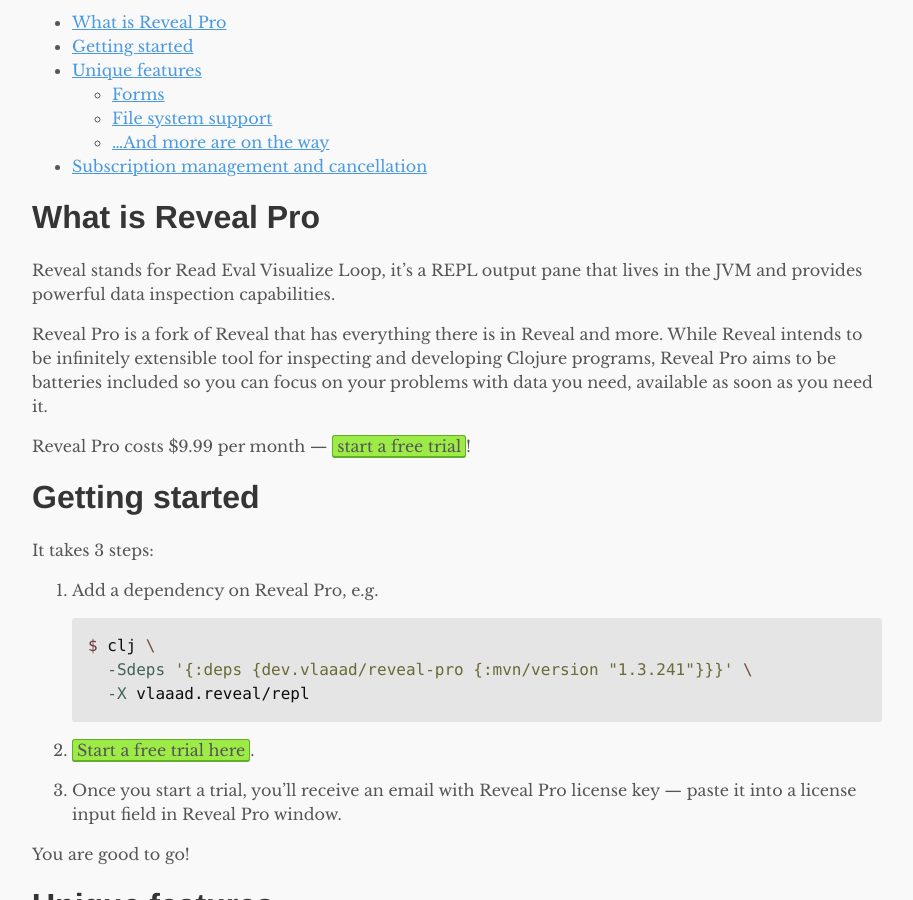
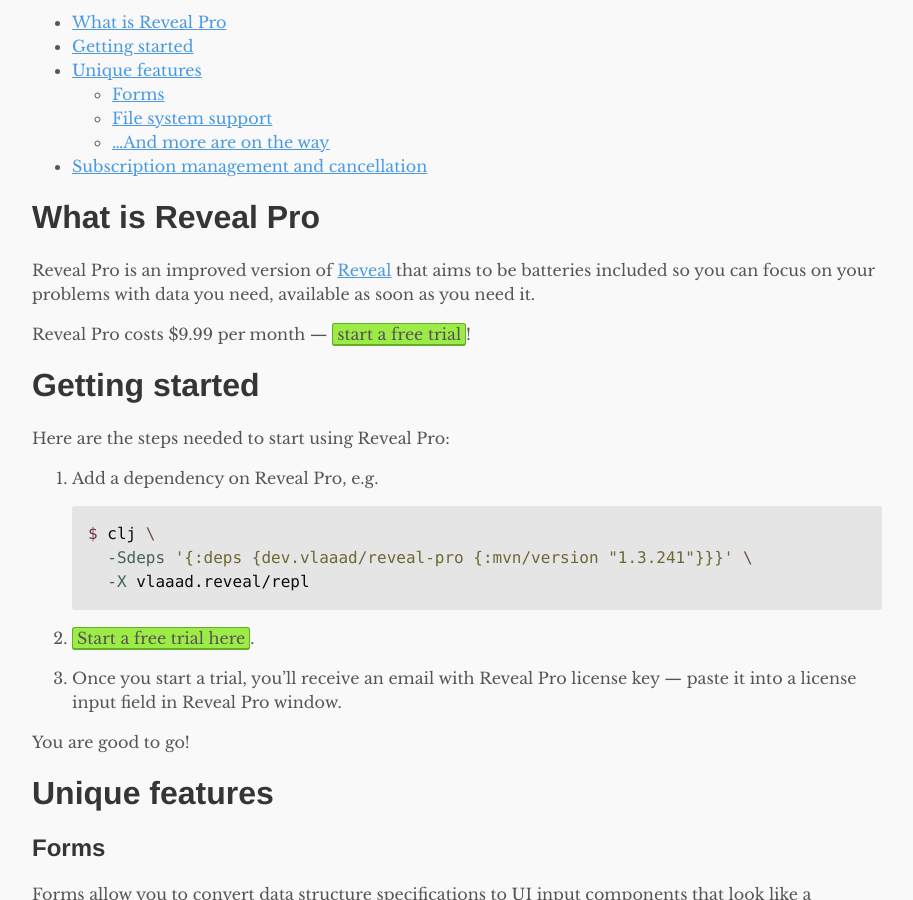
Before and after one commit to vlaaad/vlaaad.github.io, a Jekyll site: the page built from reveal-pro.md, in a window 1280 px wide and 900 px high, scrolled down 396 px. Shown: the whole window, without its empty margins (183-1096 px from the left). Built offline with Jekyll 4.4.1, drawn with Linux system fonts in a browser that asks for light colours.

Commit message:
minor changes

```diff
--- a/reveal-pro.md
+++ b/reveal-pro.md
@@ -11,15 +11,13 @@
 
 # What is Reveal Pro
 
-Reveal stands for Read Eval Visualize Loop, it's a REPL output pane that lives in the JVM and provides powerful data inspection capabilities.
-
-Reveal Pro is a fork of Reveal that has everything there is in Reveal and more. While Reveal intends to be infinitely extensible tool for inspecting and developing Clojure programs, Reveal Pro aims to be batteries included so you can focus on your problems with data you need, available as soon as you need it.
+Reveal Pro is an improved version of [Reveal](/reveal/) that aims to be batteries included so you can focus on your problems with data you need, available as soon as you need it.
 
 Reveal Pro costs $9.99 per month — [start a free trial](https://buy.stripe.com/8wM9Dz5bKand5ck3cc){: .buy-button}!
 
 # Getting started
 
-It takes 3 steps:
+Here are the steps needed to start using Reveal Pro:
 
 1. Add a dependency on Reveal Pro, e.g.
 
@@ -77,4 +75,4 @@
 
 When you start a trial and receive a license key, you'll also get a subscription management link where you'll be able to change the payment method or cancel the subscription. You can also write to [reveal@vlaaad.dev](mailto:reveal@vlaaad.dev) to request cancellation.
 
-See also: [terms of service](terms) and [privacy policy](privacy).
+See also: [terms of service](/reveal-pro/terms) and [privacy policy](/reveal-pro/privacy).
```
